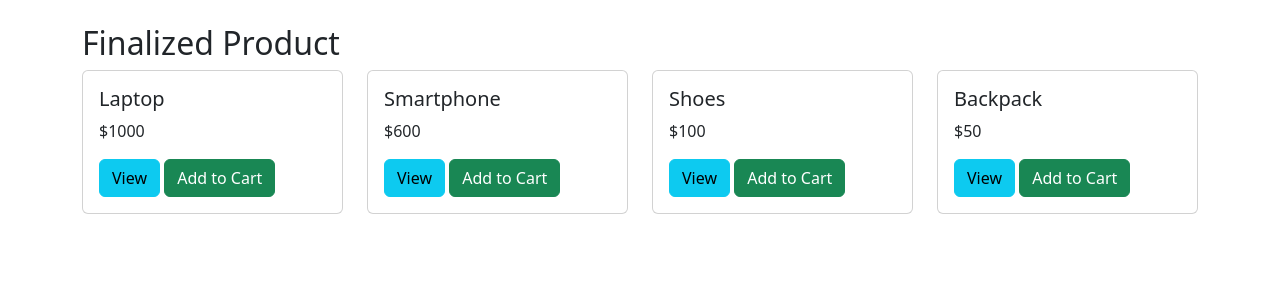
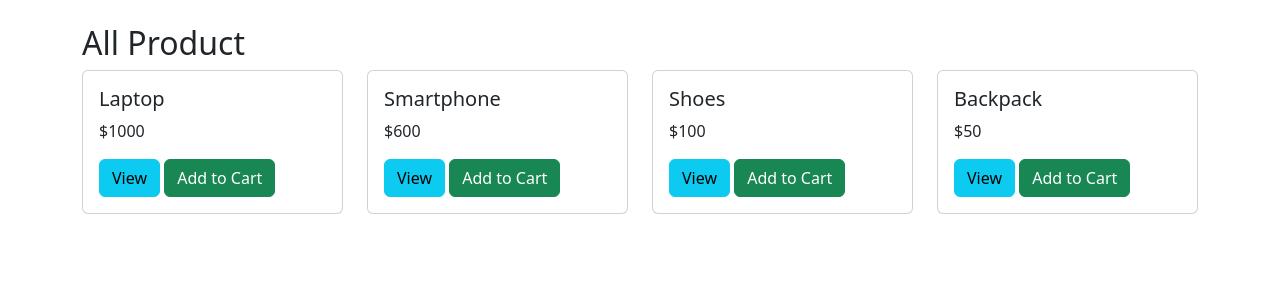
Before and after one commit to qamar1101/Flask_github_Docker_ec2, a Flask app: page / in a window 1280 px wide. Shown: the part 56-356 px from the top of the page. Run offline with Flask 3, Linux system fonts and the light colour scheme.

Commit message:
all product

```diff
--- a/templates/index.html
+++ b/templates/index.html
@@ -1,6 +1,6 @@
 {% extends 'base.html' %}
 {% block content %}
-<h2>Finalized Product</h2>
+<h2>All Product</h2>
 <div class="row">
     {% for product in products %}
     <div class="col-md-3 mb-4">
```
